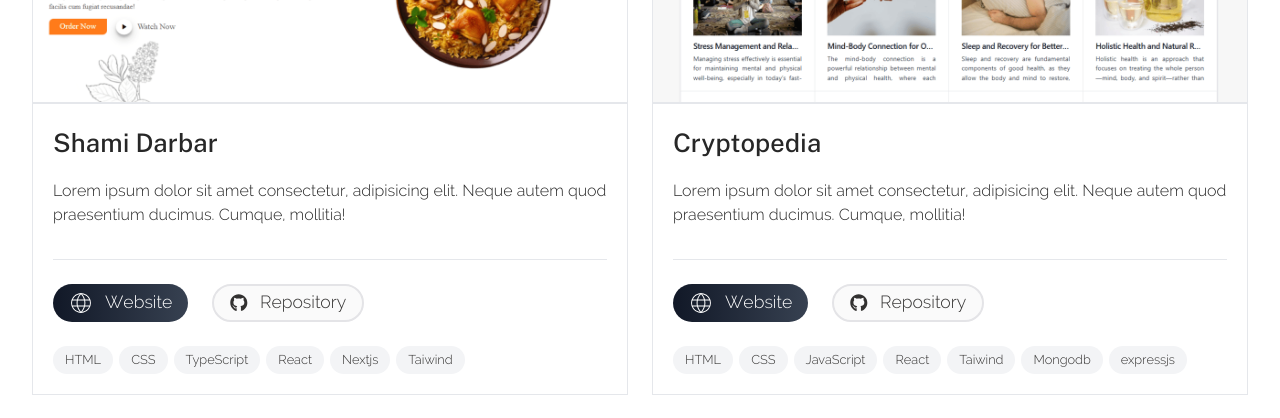
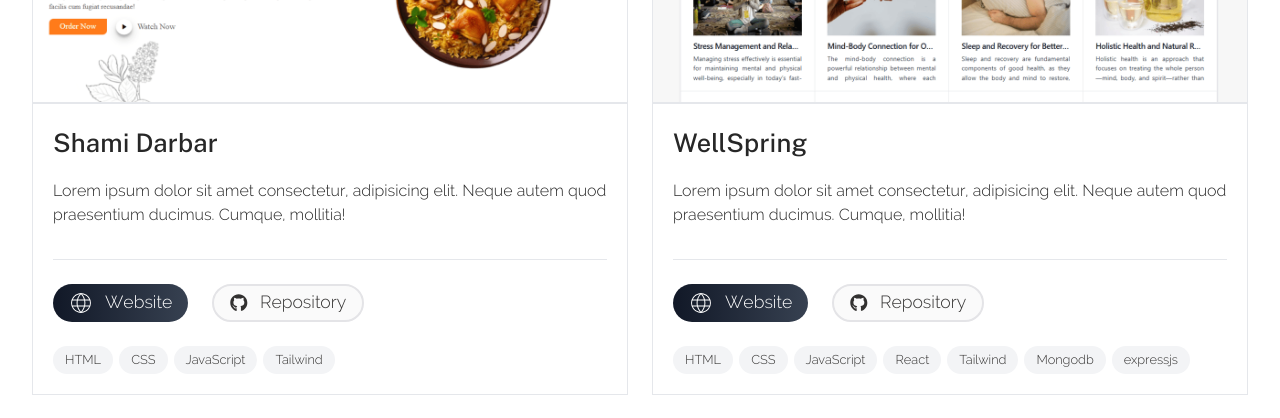
Before and after one commit to nadeemtadvi/Next-Portfolio-app, a Next.js app: page / in a window 1280 px wide. Shown: the part 2460-2878 px from the top of the page. Built offline with nearby package versions, Linux system fonts and the light colour scheme.

Commit message:
fixed all errors

```diff
--- a/src/constant/constant.ts
+++ b/src/constant/constant.ts
@@ -116,23 +116,23 @@ export const Project: ProjectSectionProps = {
   projectObject: [
     {
       image: shamidarbar,
-      Link: "https://github.com/nadeemtadvi/Next-Portfolio-app",
-      LiveLink: "https://imdeveloper-app.netlify.app/",
+      Link: "https://github.com/nadeemtadvi/Foodie-Cafe-App",
+      LiveLink: "https://shamidarbar.netlify.app/",
       Github: FaGithub,
       title: "Shami Darbar",
-      button: ["HTML", "CSS", "TypeScript", "React", "Nextjs", "Taiwind"],
+      button: ["HTML", "CSS","JavaScript", "Tailwind"],
       subtitle:
-      "A sleek, responsive portfolio website built with Next.js, TypeScript, and Tailwind CSS. Designed to showcase projects, skills, and accomplishments in a clean and modern layout. This project is focused on performance, scalability, and a seamless user experience." ,
+      "Foodie-Cafe-App is a modern and responsive landing page designed to captivate users and provide a seamless introduction to the Foodie-Resto app. Built using HTML, Tailwind CSS, and JavaScript, this project emphasizes clean design, fast loading speeds, and user engagement." ,
     },
     {
       image: wellspring,
       Link: "https://github.com/nadeemtadvi/blogapp-frontend-vite",
       LiveLink: "https://wellspringblog.netlify.app/",
       Github: FaGithub,
-      title: "Cryptopedia",
-      button: ["HTML", "CSS", "JavaScript", "React", "Taiwind","Mongodb", "expressjs", ],
+      title: "WellSpring",
+      button: ["HTML", "CSS", "JavaScript", "React", "Tailwind","Mongodb", "expressjs", ],
       subtitle:
-      "A fully responsive blogging website featuring both frontend and backend development. Built to offer a smooth and engaging user experience on all devices. Includes robust functionality for content management and user interactions."
+      "**Wellspring** is a modern blogging platform with advanced features like content generation powered by AI. This application provides a seamless user experience with robust backend support and an elegant frontend design."
     },
     {
       image: cryptopedia,
@@ -140,9 +140,9 @@ export const Project: ProjectSectionProps = {
       LiveLink: "https://cryptopedia-update.netlify.app/",
       Github: FaGithub,
       title: "Cryptopedia",
-      button: ["HTML", "CSS", "JavaScript", "React", "Taiwind","Mongodb", "expressjs", ],
+      button: ["HTML", "CSS", "JavaScript", "React", "Tailwind","Mongodb", "expressjs", ],
       subtitle:
-      "A fully responsive blogging website featuring both frontend and backend development. Built to offer a smooth and engaging user experience on all devices. Includes robust functionality for content management and user interactions."
+      "A complete blogging website built with a MERN stack and styled using Tailwind CSS. Features include post creation, editing, and deletion, along with user authentication and dynamic content rendering. Backend and frontend are seamlessly integrated, providing a smooth user experience. "
     },
     {
       image: shanti,
@@ -150,7 +150,7 @@ export const Project: ProjectSectionProps = {
       LiveLink: "https://shantifurniture.netlify.app/",
       Github: FaGithub,
       title: "Shanti Furniture",
-      button: ["HTML", "CSS", "JavaScript", "React", "Taiwind", ],
+      button: ["HTML", "CSS", "JavaScript", "React", "Tailwind", ],
       subtitle:
       "Furniture E-commerce App - A responsive e-commerce application for furniture items, built with React and Tailwind CSS. This app provides a modern and clean user interface for browsing and purchasing furniture, designed to be fully responsive across all devices."
     },
```
